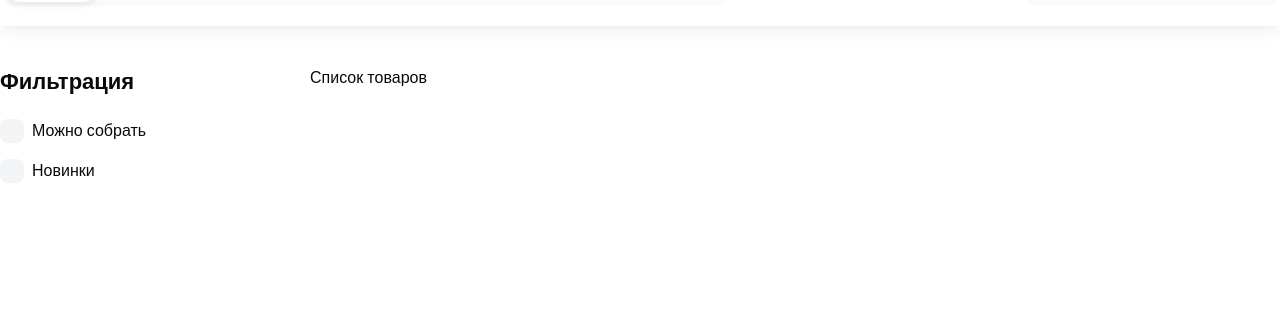
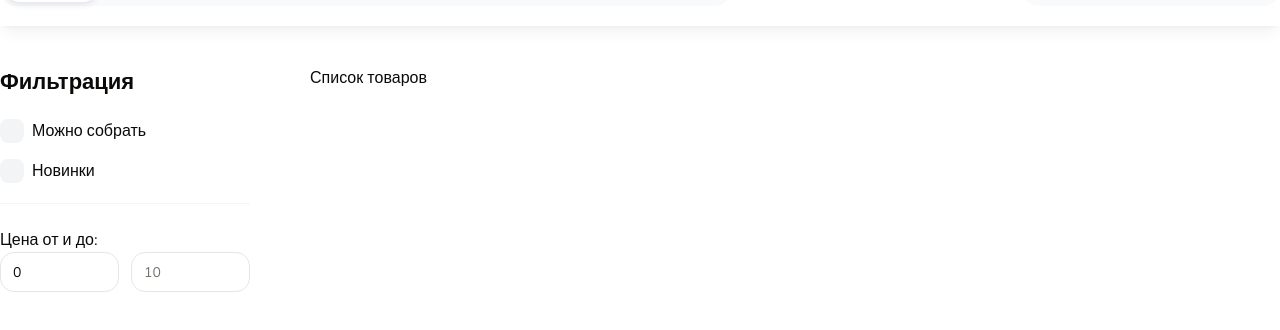
Before and after one commit to SpiriT-L/next-pizza, a Next.js app: page / in a window 1280 px wide. Shown: the part 264-594 px from the top of the page. Built offline with nearby package versions, Linux system fonts and the light colour scheme.

Commit message:
feat: add input price

```diff
--- a/components/shared/filters.tsx
+++ b/components/shared/filters.tsx
@@ -1,6 +1,7 @@
 import React from 'react';
+import { FilterCheckbox } from './filter-checkbox';
 import { Title } from './title';
-import { FilterCheckbox } from './filter-checkbox'
+import { Input } from '../ui'
 
 interface Props {
   className?: string;
@@ -8,15 +9,19 @@ interface Props {
 
 export const Filters: React.FC<Props> = ({ className }) => {
   return (
-    <>
-      <div className={className}>
-        <Title text='Фильтрация' size='sm' className='mb-5 font-bold' />
-      </div>
-
+    <div className={className}>
+      <Title text='Фильтрация' size='sm' className='mb-5 font-bold' />
       <div className='flex flex-col gap-4'>
         <FilterCheckbox text='Можно собрать' value='1' />
         <FilterCheckbox text='Новинки' value='2' />
       </div>
-    </>
+      <div className='mt-5 border-y border-y-neutral-100 py-6 pb-7'>
+        <p>Цена от и до:</p>
+        <div className='flex gap-3 mb-5'>
+          <Input type='number' placeholder='0' min={0} max={100} defaultValue={0} />
+          <Input type='number' placeholder='10' min={10} max={100} />
+        </div>
+      </div>
+    </div>
   );
 };
```
